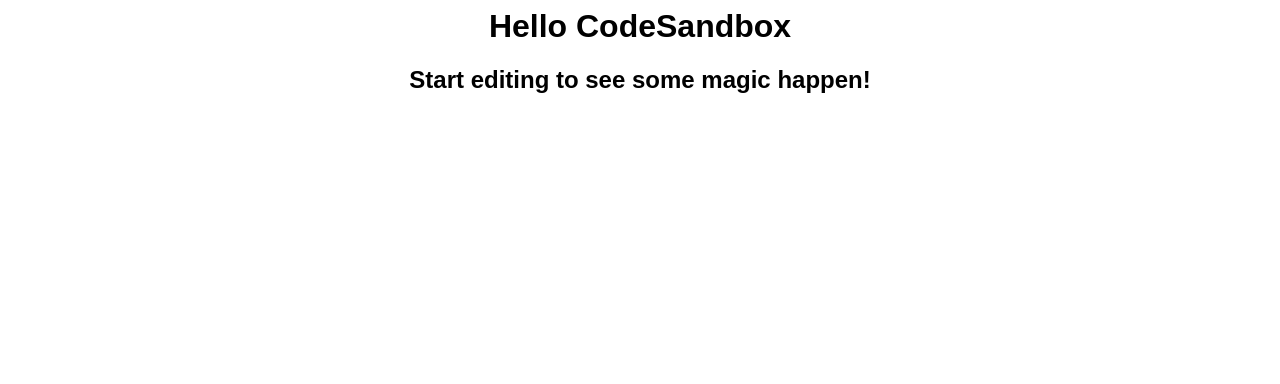
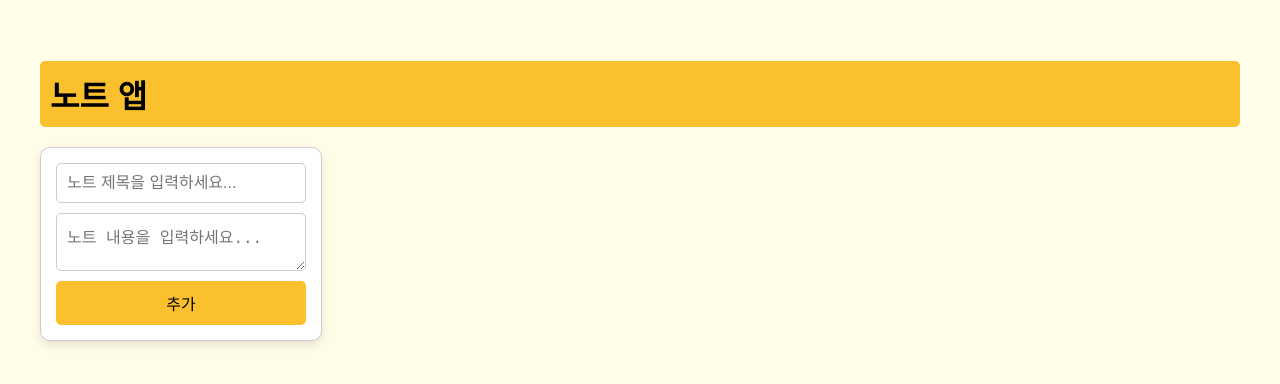
Before and after one commit to JavierJu/my-note-taking-app, a React (Vite) app: page / in a window 1280 px wide. Shown: the top 384 px of the page. Built offline with nearby package versions, Linux system fonts and the light colour scheme.

Commit message:
feat: add basic features
addNote, deleteNote, handleEdit

```diff
--- /dev/null
+++ b/src/App.css
@@ -0,0 +1,97 @@
+/* 전체 페이지 배경: 아주 연한 노란색 */
+body,
+.App {
+  background-color: #fffde7; /* 아주 연한 노란색 */
+  margin: 0;
+  padding: 20px;
+  font-family: sans-serif;
+}
+
+/* 헤더 스타일: 진한 노란색 배경, 중앙 정렬 */
+h1 {
+  background-color: #fbc02d; /* 진한 노란색 */
+  padding: 10px;
+  border-radius: 5px;
+  text-align: left;
+  margin-bottom: 20px;
+  color: #000;
+}
+
+/* 노트 입력과 생성된 노트가 공유하는 카드 스타일 */
+.note-input-container,
+.note {
+  background-color: #ffffff; /* 흰색 배경 */
+  border: 1px solid #ccc;
+  border-radius: 10px;
+  padding: 15px;
+  box-shadow: 0 4px 8px rgba(0, 0, 0, 0.1);
+  width: 250px;
+}
+
+/* 신규 노트 입력 영역 스타일 */
+.note-input-container input,
+.note-input-container textarea {
+  width: 100%;
+  padding: 10px;
+  margin-bottom: 10px;
+  font-size: 16px;
+  border: 1px solid #ccc;
+  border-radius: 5px;
+}
+
+/* 신규 노트 추가 버튼 스타일 (입력 카드 내부) */
+.note-input-container button {
+  display: block;
+  width: 100%;
+  padding: 10px;
+  font-size: 16px;
+  background-color: #fbc02d;
+  border: none;
+  border-radius: 5px;
+  cursor: pointer;
+  color: #000;
+}
+
+/* 노트 목록을 grid 레이아웃으로 배치 */
+.note-list {
+  display: grid;
+  grid-template-columns: repeat(auto-fit, minmax(250px, 1fr));
+  grid-gap: 20px;
+}
+
+/* 노트 헤더: 제목과 삭제 버튼 */
+.note-header {
+  display: flex;
+  justify-content: space-between;
+  align-items: center;
+}
+
+/* 제목 스타일: 클릭 시 수정 모드로 전환 (커서 포인터) */
+.note-header h2 {
+  margin: 0;
+  cursor: pointer;
+}
+
+/* 삭제 버튼 스타일: 입력 카드와 일치하도록 */
+.delete-btn {
+  padding: 5px 10px;
+  font-size: 14px;
+  background-color: #fbc02d;
+  border: none;
+  border-radius: 5px;
+  cursor: pointer;
+  color: #000;
+}
+
+/* 노트 내용 스타일: 클릭 시 수정 모드로 전환 (커서 포인터) */
+.note-content p {
+  cursor: pointer;
+  margin: 10px 0;
+}
+
+/* 수정 모드에서 사용하는 input과 textarea 스타일 */
+.note-content input,
+.note-content textarea {
+  width: 100%;
+  font-size: 16px;
+}
--- a/src/App.jsx
+++ b/src/App.jsx
@@ -1,10 +1,133 @@
-import "./styles.css";
+import React, { useState, useEffect } from "react";
+import "./App.css";
 
-export default function App() {
+function App() {
+  // 새로운 노트 입력을 위한 상태: 제목과 내용
+  const [currentTitle, setCurrentTitle] = useState("");
+  const [currentContent, setCurrentContent] = useState("");
+
+  // 저장된 노트 배열 (각 노트는 id, title, content 속성을 가짐)
+  const [notes, setNotes] = useState([]);
+
+  // 한 번에 하나의 필드(제목 또는 내용)를 수정할 수 있도록 하는 상태
+  // editing: { noteId: number|null, field: 'title'|'content'|null, value: string }
+  const [editing, setEditing] = useState({
+    noteId: null,
+    field: null,
+    value: "",
+  });
+
+  // 컴포넌트 마운트 시 localStorage에서 노트를 불러옴
+  useEffect(() => {
+    const savedNotes = JSON.parse(localStorage.getItem("notes")) || [];
+    setNotes(savedNotes);
+  }, []);
+
+  // 노트 목록이 변경될 때마다 localStorage에 저장
+  useEffect(() => {
+    localStorage.setItem("notes", JSON.stringify(notes));
+  }, [notes]);
+
+  // 새로운 노트 추가 함수
+  const addNote = () => {
+    if (!currentTitle.trim() || !currentContent.trim()) return;
+    const newNote = {
+      id: Date.now(),
+      title: currentTitle,
+      content: currentContent,
+    };
+    setNotes([newNote, ...notes]);
+    setCurrentTitle("");
+    setCurrentContent("");
+  };
+
+  // 노트 삭제 함수 (제목 영역의 삭제 버튼에서 호출)
+  const deleteNote = (id, e) => {
+    e.stopPropagation();
+    setNotes(notes.filter((note) => note.id !== id));
+  };
+
+  // 제목 또는 내용 텍스트 클릭 시 수정 모드 전환
+  const handleEditStart = (note, field) => {
+    setEditing({ noteId: note.id, field, value: note[field] });
+  };
+
+  // 수정 중인 값이 변경될 때 업데이트
+  const handleChangeEditing = (e) => {
+    setEditing({ ...editing, value: e.target.value });
+  };
+
+  // onBlur 시 수정된 내용을 확정하여 노트 업데이트
+  const commitEdit = () => {
+    setNotes(
+      notes.map((note) =>
+        note.id === editing.noteId
+          ? { ...note, [editing.field]: editing.value }
+          : note
+      )
+    );
+    setEditing({ noteId: null, field: null, value: "" });
+  };
+
   return (
     <div className="App">
-      <h1>Hello CodeSandbox</h1>
-      <h2>Start editing to see some magic happen!</h2>
+      <h1>노트 앱</h1>
+      <div className="note-input-container">
+        <input
+          type="text"
+          value={currentTitle}
+          onChange={(e) => setCurrentTitle(e.target.value)}
+          placeholder="노트 제목을 입력하세요..."
+        />
+        <textarea
+          value={currentContent}
+          onChange={(e) => setCurrentContent(e.target.value)}
+          placeholder="노트 내용을 입력하세요..."
+        />
+        <button onClick={addNote}>추가</button>
+      </div>
+      <div className="note-list">
+        {notes.map((note) => (
+          <div key={note.id} className="note">
+            <div className="note-header">
+              {editing.noteId === note.id && editing.field === "title" ? (
+                <input
+                  autoFocus
+                  value={editing.value}
+                  onChange={handleChangeEditing}
+                  onBlur={commitEdit}
+                />
+              ) : (
+                <h2 onClick={() => handleEditStart(note, "title")}>
+                  {note.title}
+                </h2>
+              )}
+              <button
+                className="delete-btn"
+                onClick={(e) => deleteNote(note.id, e)}
+              >
+                삭제
+              </button>
+            </div>
+            <div className="note-content">
+              {editing.noteId === note.id && editing.field === "content" ? (
+                <textarea
+                  autoFocus
+                  value={editing.value}
+                  onChange={handleChangeEditing}
+                  onBlur={commitEdit}
+                />
+              ) : (
+                <p onClick={() => handleEditStart(note, "content")}>
+                  {note.content}
+                </p>
+              )}
+            </div>
+          </div>
+        ))}
+      </div>
     </div>
   );
 }
+
+export default App;
```
